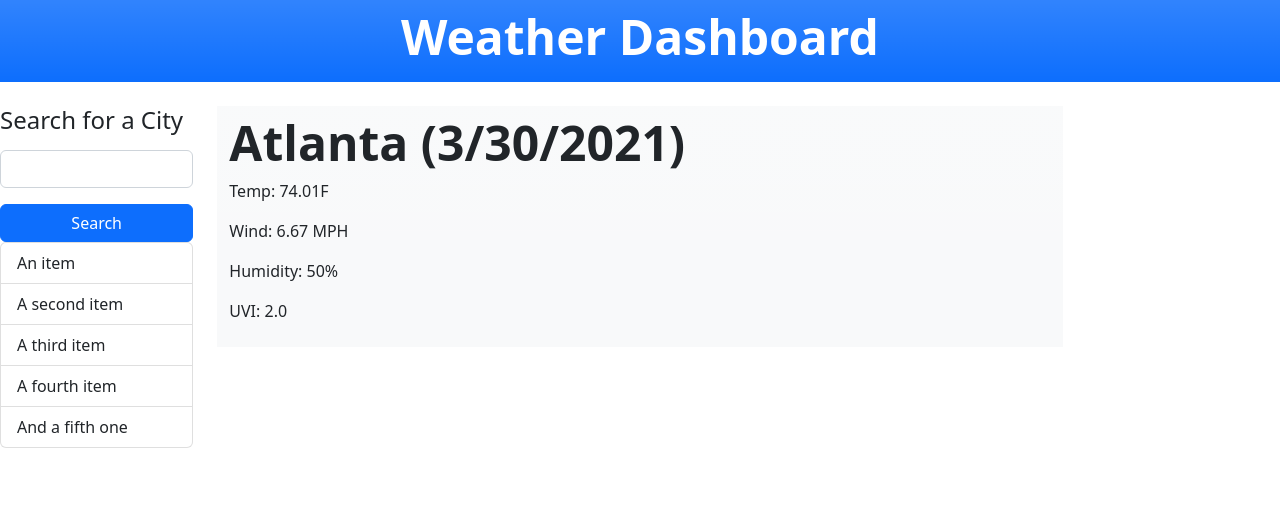
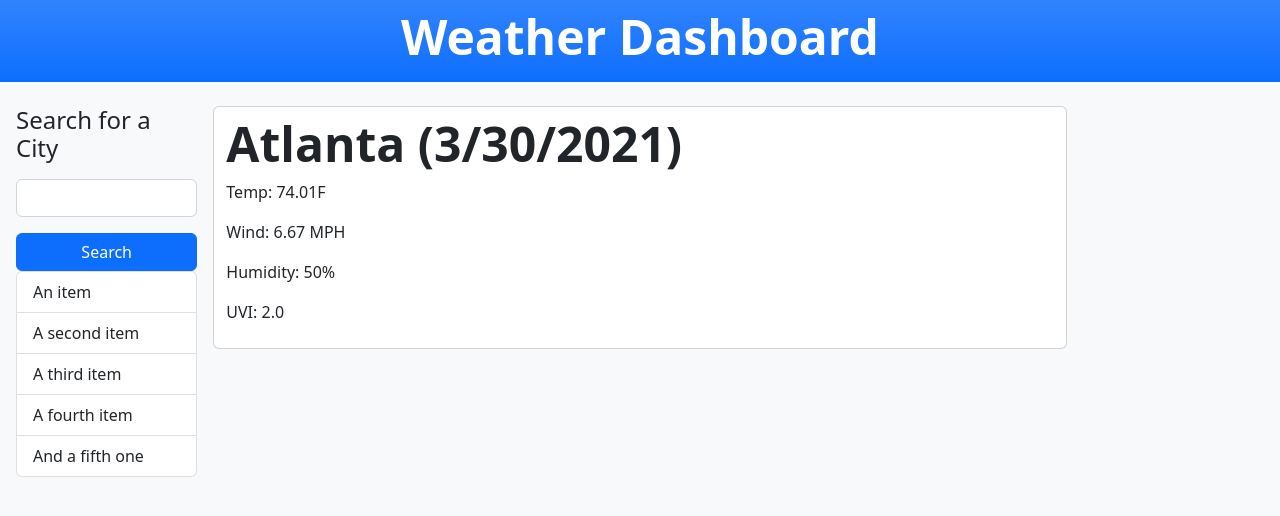
Before and after one commit to codeBiskut/Weather-Dashboard, a plain HTML site: page index.html in a window 1280 px wide. Drawn offline with nearby package versions, Linux system fonts and the light colour scheme.

Commit message:
main weather card now has same formatting as the fiveday cards

```diff
--- a/assets/script.js
+++ b/assets/script.js
@@ -72,15 +72,19 @@ function displayWeather(event) {
 
                 for(let i=0;i<5;i++){
                     var fiveDay = document.createElement('div')
-                    fiveDay.setAttribute('class', 'fiveDayCard')
+                    fiveDay.setAttribute('class', 'fiveDayCard px-3')
                     fiveDay.innerHTML=`
                     <div class="card">
                         <div class="card-body">
                             <h2 id="city-header-card-1" >${cityName} (3/30/2021)</h2>
+                            <div class="weather-stats">
                             <p>Temp: <span >${fiveData.daily[i].temp.day} \u00B0F</span> </p>
                             <p>Wind: <span>${fiveData.daily[i].wind_speed} MPH</span> </p>
                             <p>Humidity: <span >${fiveData.daily[i].humidity}%</span></p>
                             <p>UVI: <span>${fiveData.daily[i].uvi}</span> </p>
+                            </div>
+                            <div class="weather-icon">
+                            </div>
 
                         </div>
                     </div>`
--- a/assets/style.css
+++ b/assets/style.css
@@ -12,3 +12,6 @@ h2 {
 .card{
     flex-direction: row;
 }
+.row{
+    --bs-gutter-x: 0;
+}
--- a/index.html
+++ b/index.html
@@ -11,7 +11,7 @@
     <link rel="stylesheet" href="./assets/style.css">
 </head>
 
-<body>
+<body class="bg-light">
 
     <div class=" py-2 mb-4 bg-primary bg-gradient ">
         <div class="container-fluid text-center text-white ">
@@ -21,7 +21,7 @@
     </div>
 
     <div class="row">
-        <div class="col-sm-2 pl-3">
+        <div class="col-sm-2 pl-3 px-3">
             <form id="city-form">
                 <div class="  mb-3">
                     <label for="exampleInputEmail1" class="form-label">
@@ -45,7 +45,7 @@
         </div>
         <div class="col-sm-8" id="weather-card-container">
 
-            <div class=" py-2 mb-4 bg-light bg-gradient ">
+            <div class=" py-2 mb-4 card">
                 <div class="container-fluid     ">
                     <h4 id="city-header" class="display-5 fw-bold">Atlanta (3/30/2021)</h4>
                     <p>Temp: <span id="main-temp"> 74.01F</span> </p>
```
